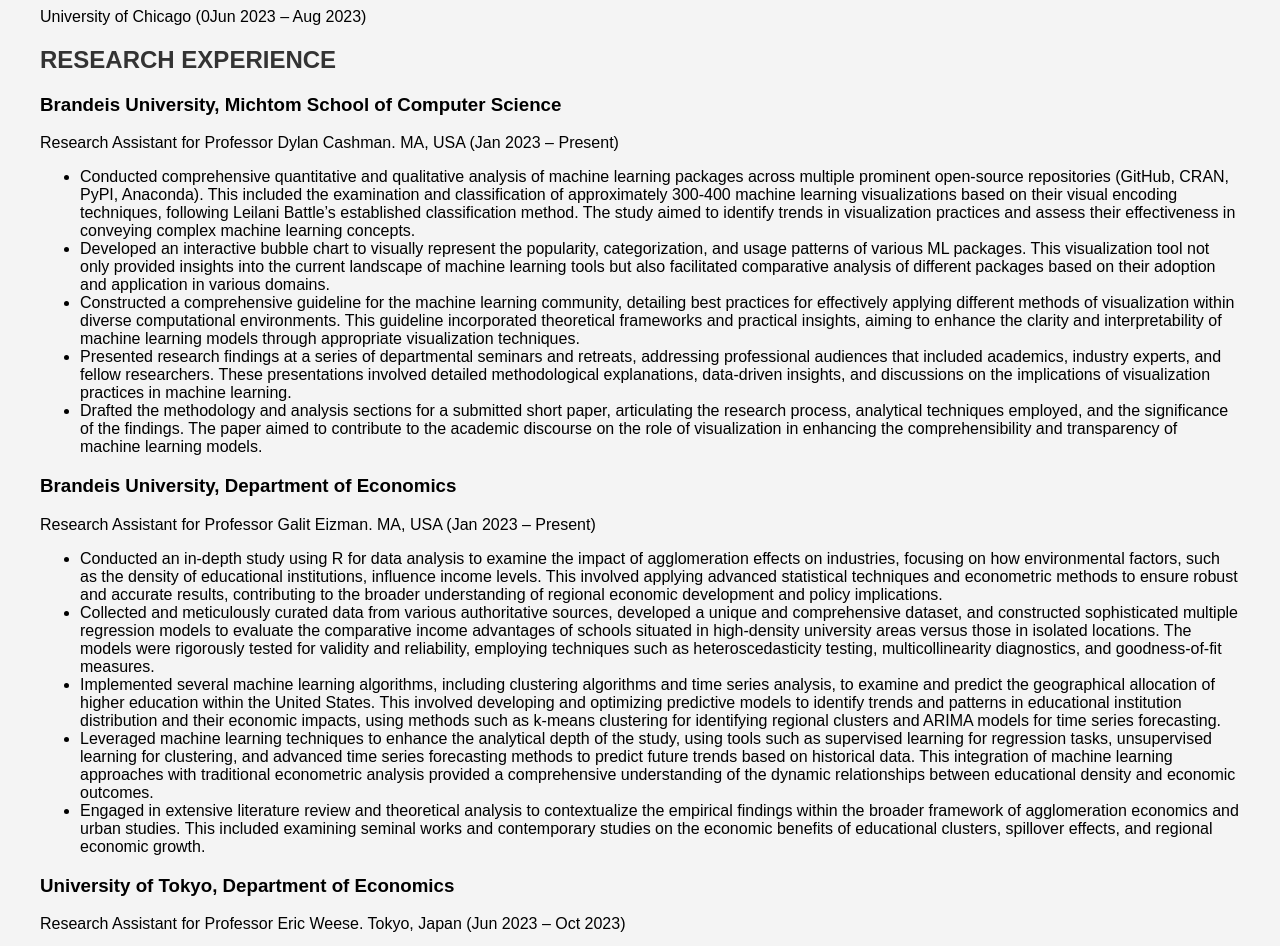
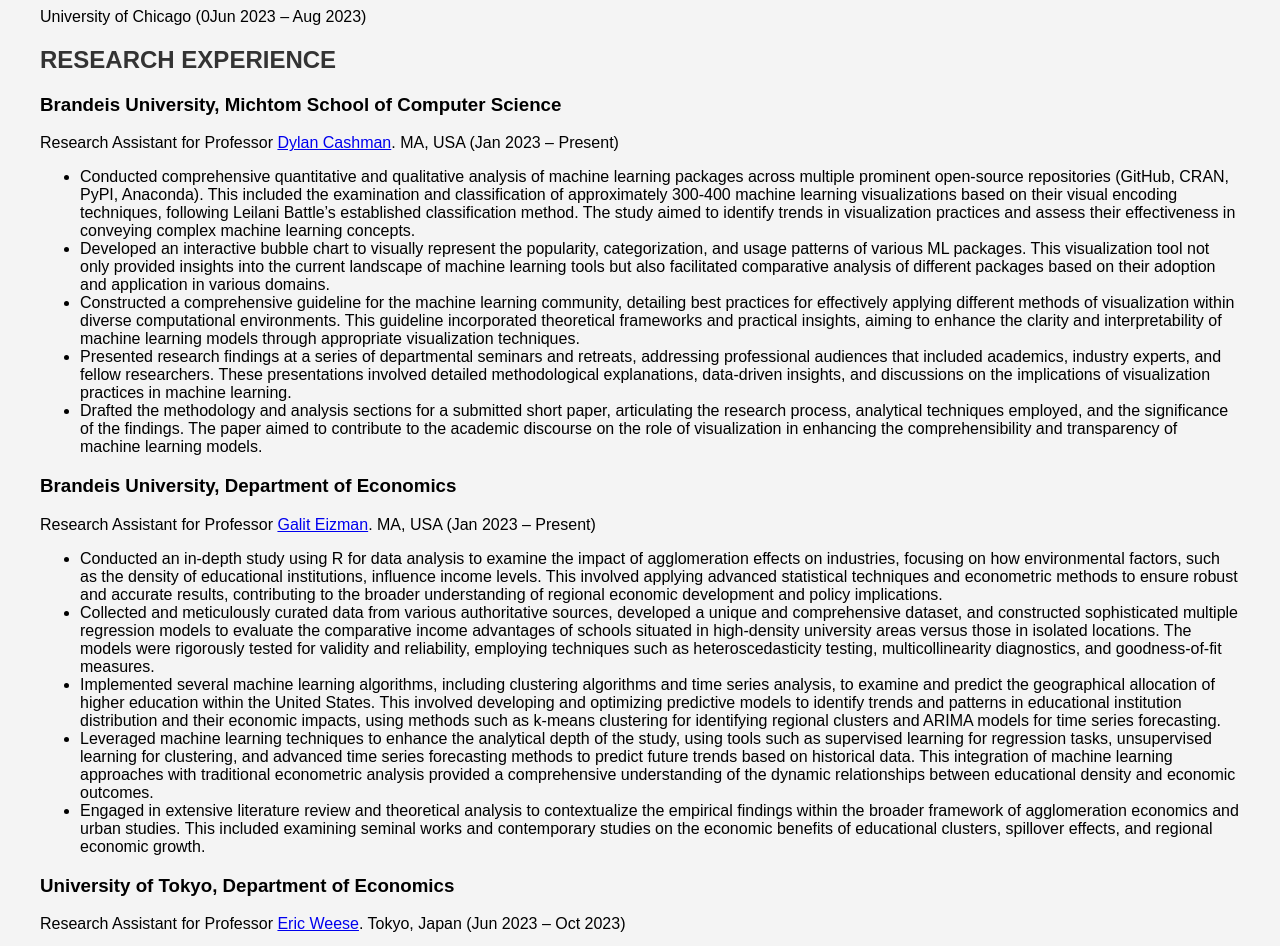
Before and after one commit to YuxuanXiong1/biographyYuxuanXiong, a plain HTML site: page index.html in a window 1280 px wide. Shown: the part 440-1386 px from the top of the page. Drawn offline with Linux system fonts and the light colour scheme.

Commit message:
link update

```diff
--- a/index.html
+++ b/index.html
@@ -30,7 +30,7 @@
 <section>
     <h2>RESEARCH EXPERIENCE</h2>
     <h3>Brandeis University, Michtom School of Computer Science</h3>
-    <p>Research Assistant for Professor Dylan Cashman. MA, USA (Jan 2023 – Present)</p>
+    <p>Research Assistant for Professor <a href="https://dylancashman.github.io">Dylan Cashman</a>. MA, USA (Jan 2023 – Present)</p>
     <ul>
         <li>Conducted comprehensive quantitative and qualitative analysis of machine learning
             packages across multiple prominent open-source repositories
@@ -45,7 +45,7 @@
         <li>Drafted the methodology and analysis sections for a submitted short paper, articulating the research process, analytical techniques employed, and the significance of the findings. The paper aimed to contribute to the academic discourse on the role of visualization in enhancing the comprehensibility and transparency of machine learning models.</li>
     </ul>
     <h3>Brandeis University, Department of Economics</h3>
-    <p>Research Assistant for Professor Galit Eizman. MA, USA (Jan 2023 – Present)</p>
+    <p>Research Assistant for Professor <a href="https://scholar.harvard.edu/gle/bio-0">Galit Eizman</a>. MA, USA (Jan 2023 – Present)</p>
     <ul>
         <li>Conducted an in-depth study using R for data analysis to examine the impact of agglomeration effects on industries, focusing on how environmental factors, such as the density of educational institutions, influence income levels. This involved applying advanced statistical techniques and econometric methods to ensure robust and accurate results, contributing to the broader understanding of regional economic development and policy implications.</li>
         <li>Collected and meticulously curated data from various authoritative sources, developed a unique and comprehensive dataset, and constructed sophisticated multiple regression models to evaluate the comparative income advantages of schools situated in high-density university areas versus those in isolated locations. The models were rigorously tested for validity and reliability, employing techniques such as heteroscedasticity testing, multicollinearity diagnostics, and goodness-of-fit measures.</li>
@@ -54,7 +54,7 @@
         <li>Engaged in extensive literature review and theoretical analysis to contextualize the empirical findings within the broader framework of agglomeration economics and urban studies. This included examining seminal works and contemporary studies on the economic benefits of educational clusters, spillover effects, and regional economic growth.</li>
     </ul>
     <h3>University of Tokyo, Department of Economics</h3>
-    <p>Research Assistant for Professor Eric Weese. Tokyo, Japan (Jun 2023 – Oct 2023)</p>
+    <p>Research Assistant for Professor <a href="https://www.iss.u-tokyo.ac.jp/mystaff/weese_e.html">Eric Weese</a>. Tokyo, Japan (Jun 2023 – Oct 2023)</p>
     <ul>
         <li>Conducted in-depth research on the supply relationships between Japanese automobile part suppliers and automobile brands, analyzing industry dynamics and partnerships.</li>
         <li>Involved in rigorous data analysis and cleaning processes using R, which included organizing, filtering, and interpreting data sets to ensure accuracy and relevance.</li>
```
